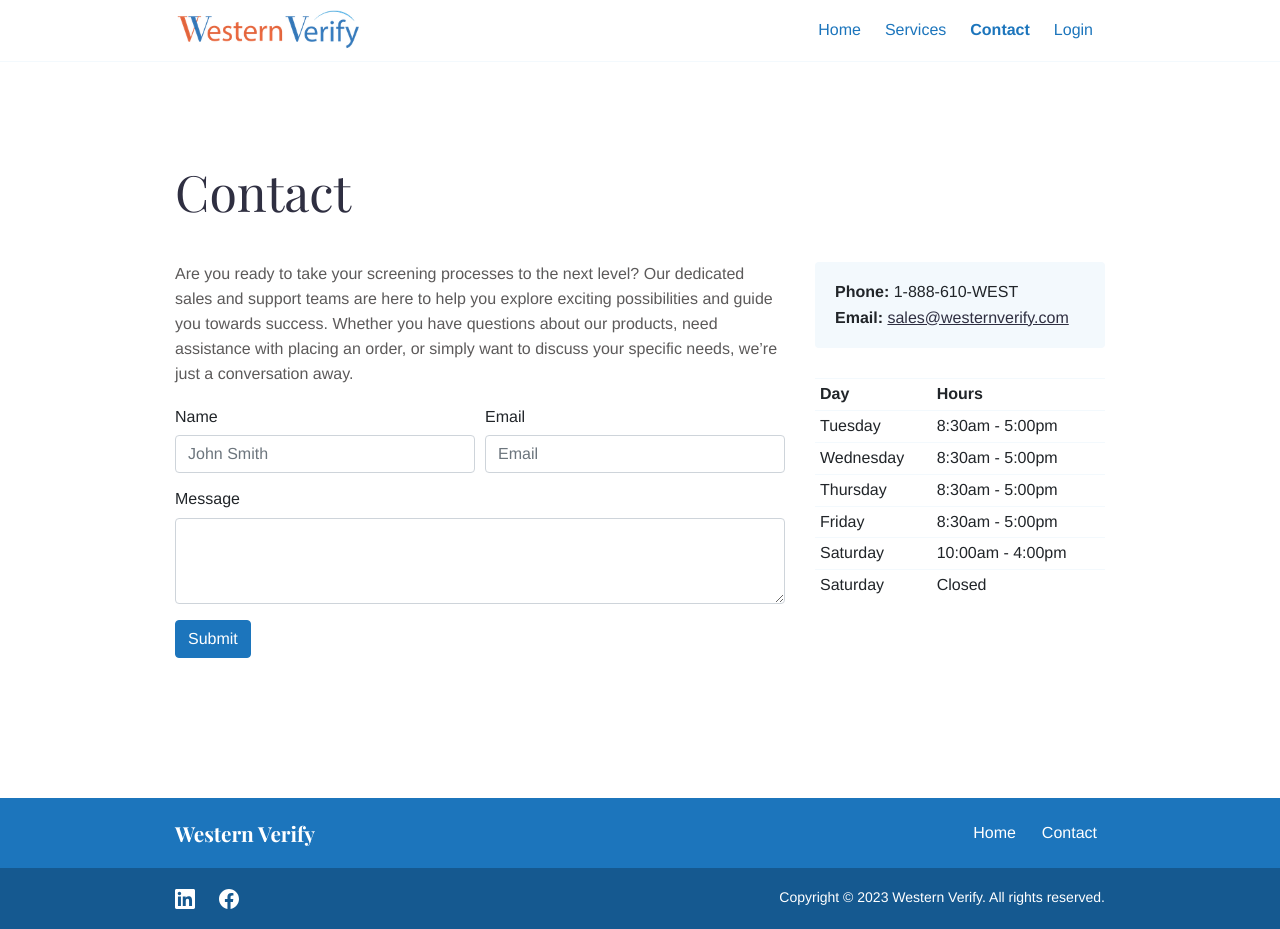
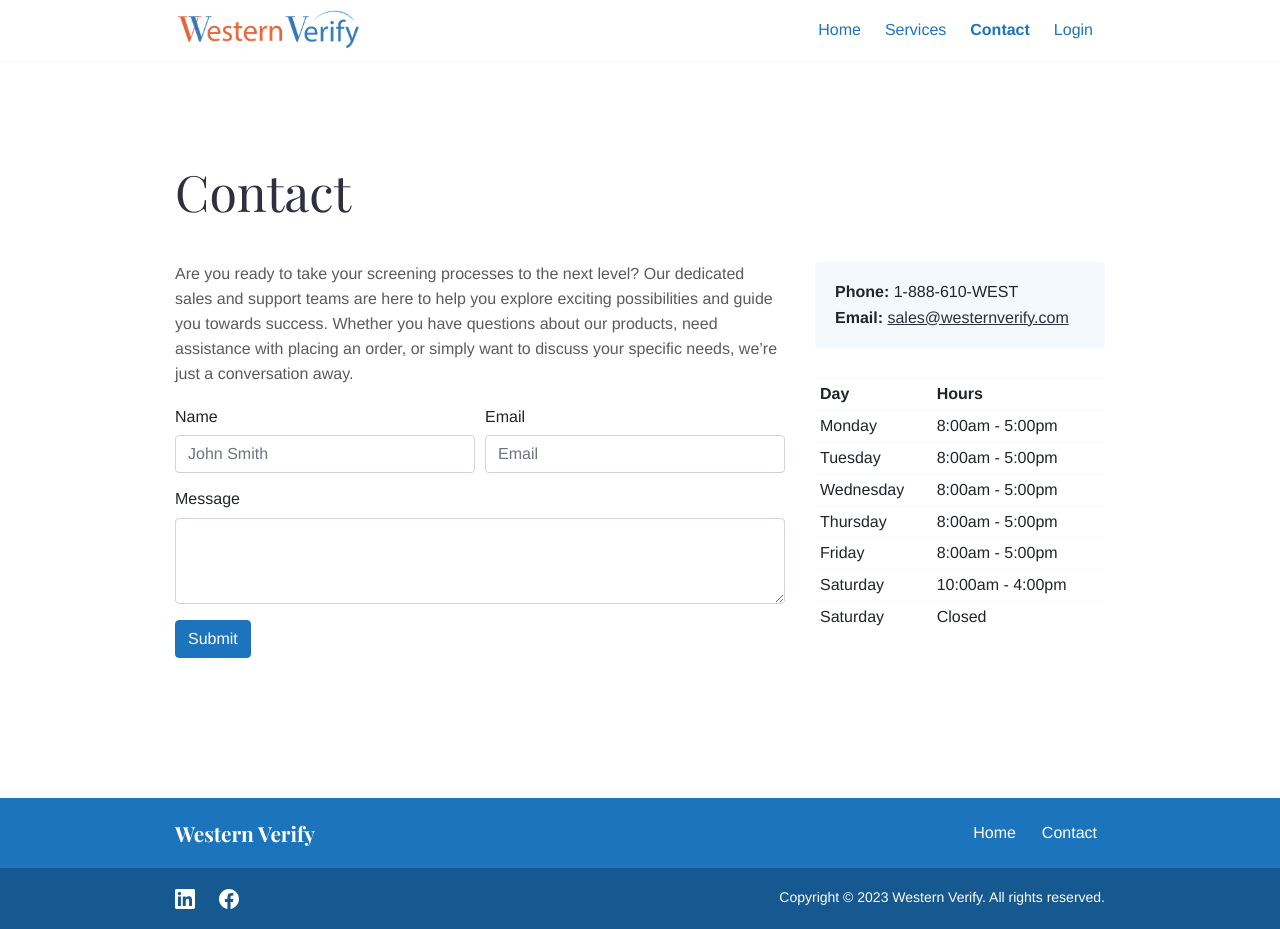
Before and after one commit to westernverify/westernverify.com, a Jekyll site: the page built from contact.md, in a window 1280 px wide. Built offline with Jekyll 4.4.1, drawn with Linux system fonts in a browser that asks for light colours.

Commit message:
Update hours

```diff
--- a/_layouts/contact.html
+++ b/_layouts/contact.html
@@ -26,20 +26,24 @@ bodyClass: "page-contact"
                             </thead>
                             <tbody>
                                 <tr>
+                                    <td>Monday</td>
+                                    <td>8:00am - 5:00pm</td>
+                                </tr>
+                                <tr>
                                     <td>Tuesday</td>
-                                    <td>8:30am - 5:00pm</td>
+                                    <td>8:00am - 5:00pm</td>
                                 </tr>
                                 <tr>
                                     <td>Wednesday</td>
-                                    <td>8:30am - 5:00pm</td>
+                                    <td>8:00am - 5:00pm</td>
                                 </tr>
                                 <tr>
                                     <td>Thursday</td>
-                                    <td>8:30am - 5:00pm</td>
+                                    <td>8:00am - 5:00pm</td>
                                 </tr>
                                 <tr>
                                     <td>Friday</td>
-                                    <td>8:30am - 5:00pm</td>
+                                    <td>8:00am - 5:00pm</td>
                                 </tr>
                                 <tr>
                                     <td>Saturday</td>
```
